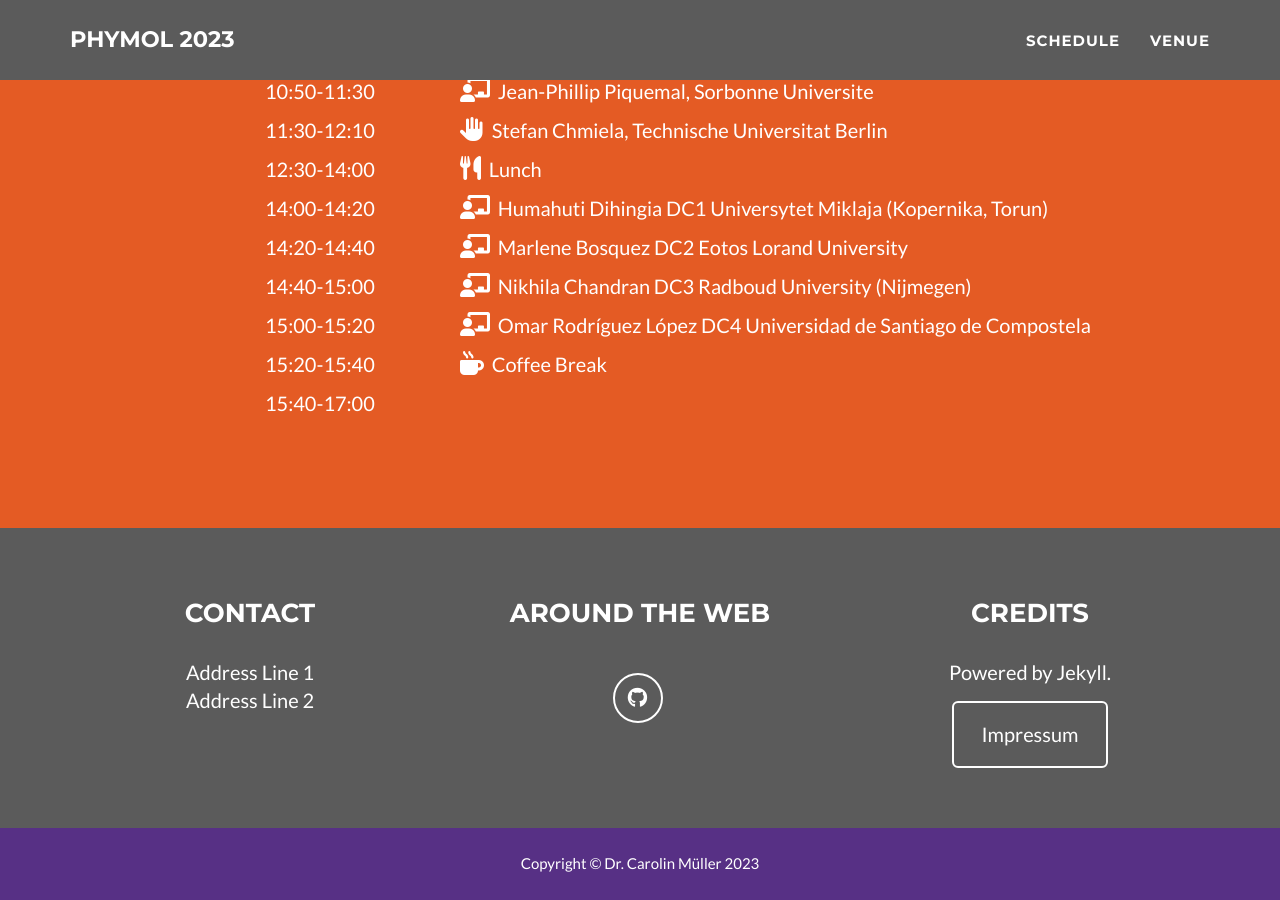
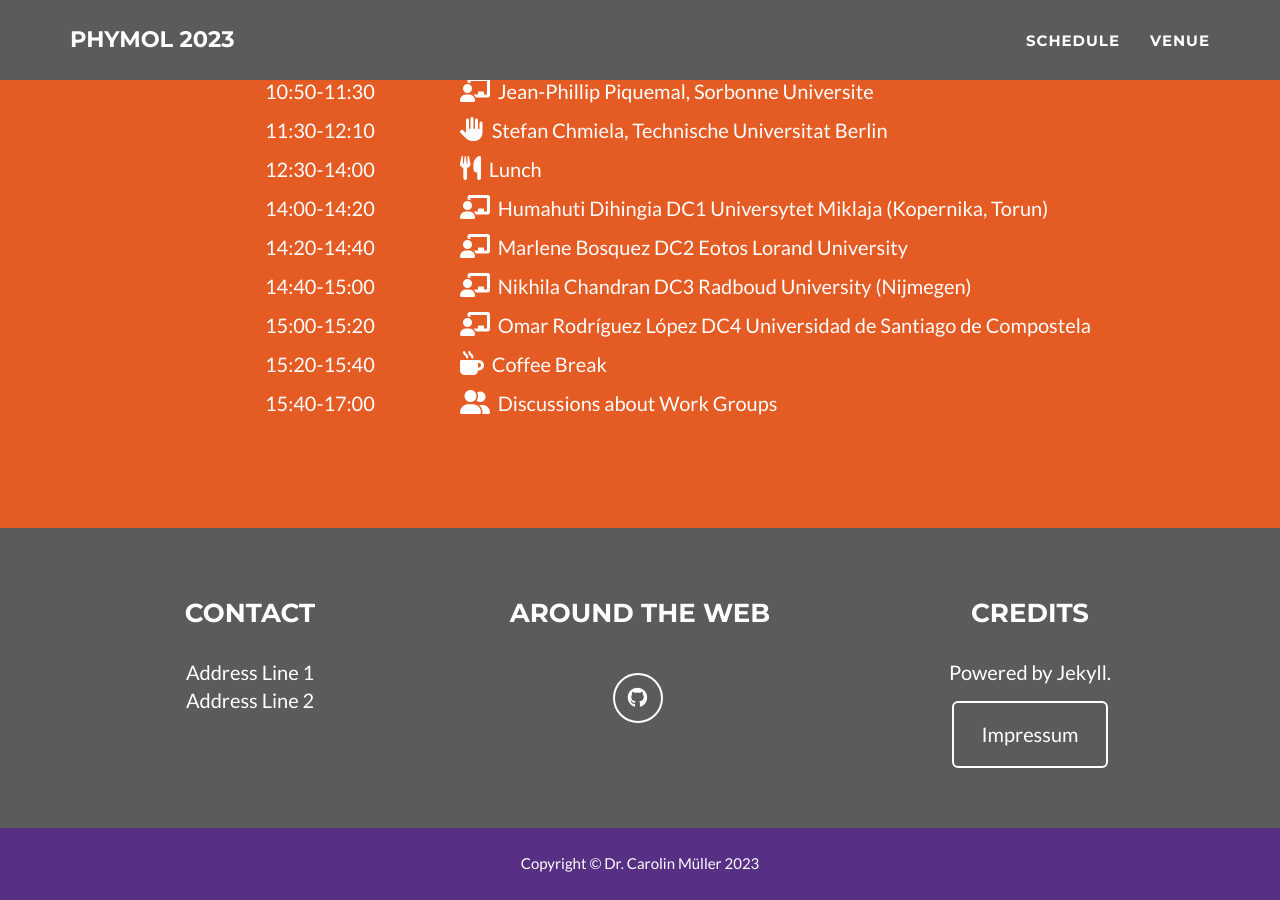
Before and after one commit to phymol/phymol.github.io, a Jekyll site: the page built from schedule.html, in a window 1280 px wide and 900 px high, scrolled down 635 px. Built offline with Jekyll 4.4.1, drawn with Linux system fonts in a browser that asks for light colours.

Commit message:
Update schedule_style.html

```diff
--- a/_includes/schedule_style.html
+++ b/_includes/schedule_style.html
@@ -47,6 +47,9 @@
           {% if event.tutorial %}
             <p><i class="fa-solid fa-hand" style="font-size:24px;color:#ffffff;"></i>&nbsp {{ event.descr }}</p>
           {%endif %}
+          {% if event.discussion %}
+            <p><i class="fa-solid fa-user-group" style="font-size:24px;color:#ffffff;"></i>&nbsp {{ event.descr }}</p>
+          {%endif %}
         </div>
       </div>
       {% endfor %}
```
